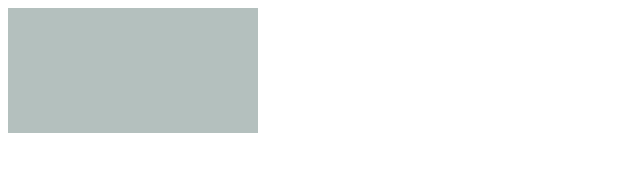
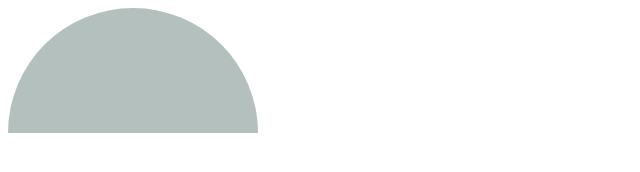
Before and after one commit to Juvi09/Responsive_Gauge, a plain HTML site: page index.html in a window 1280 px wide. Shown: the whole page, without its empty margins (0-640 px from the left). Drawn offline with Linux system fonts and the light colour scheme.

Commit message:
added semi-cirlcle for gauge

```diff
--- a/css/gauge.css
+++ b/css/gauge.css
@@ -9,4 +9,7 @@
     height: 0;
     padding-bottom: 50%;
     background: #b4c0be;
+    position: relative;
+    border-top-left-radius: 100% 200%;
+    border-top-right-radius: 100% 200%;
 }
```
